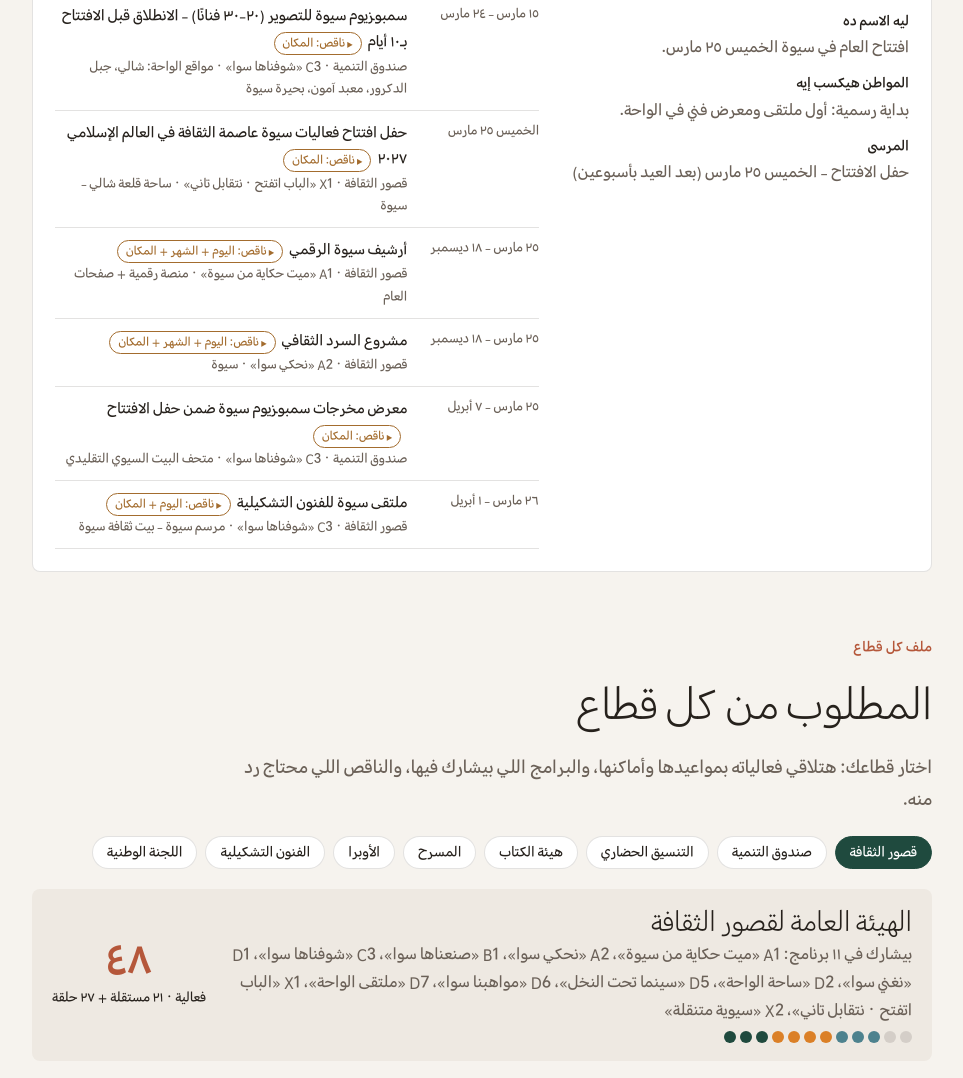
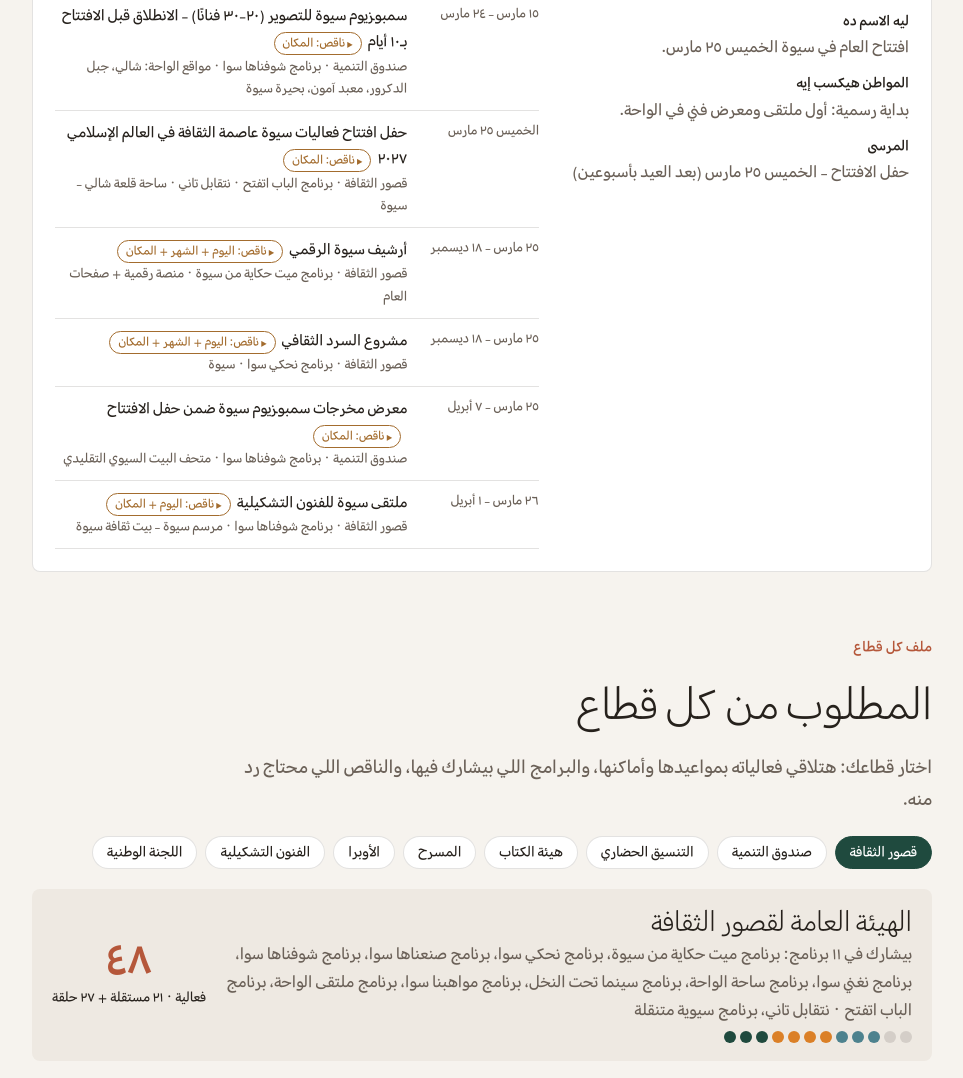
Before and after one commit to samisamour-creator/sawa-project-2027, a plain HTML site: page index.html in a window 1280 px wide. Shown: the part 5321-6399 px from the top of the page, without its empty margins (34-997 px from the left). Drawn offline with Linux system fonts and the light colour scheme.

Commit message:
Update program labels

```diff
--- a/index.html
+++ b/index.html
@@ -292,7 +292,7 @@ function showTrack(t) {
   document.querySelectorAll(".track").forEach((b) => b.setAttribute("aria-expanded", b.dataset.t === t ? "true" : "false"));
   document.getElementById("progs").innerHTML = DATA.progs.filter((p) => p.t === t).map((p) => {
     const ev = DATA.ev.filter((e) => e.p === p.id); const ss = ORDER.filter((s) => ev.some((e) => e.s === s));
-    return `<div class="prog"><div class="h"><span class="id" style="color:${TCOL[t]}">${p.id}</span><span class="nm">${esc(p.n)}</span><span class="sb">${esc(p.sub)}</span><span class="cnt">${AR(ev.length)} فعالية</span></div>
+    return `<div class="prog"><div class="h"><span class="nm">برنامج ${esc(p.n)}</span><span class="sb">${esc(p.sub)}</span><span class="cnt">${AR(ev.length)} فعالية</span></div>
       <div class="meta"><b>بمشاركة:</b> ${ss.map((s) => SHORT[s]).join("، ")}</div><div class="meta"><b>الإرث:</b> ${esc(p.leg)}</div></div>`; }).join("");
 }
 document.querySelectorAll(".track").forEach((b) => b.addEventListener("click", () => showTrack(b.dataset.t)));
@@ -306,7 +306,7 @@ function showMonth(mm) {
   mbox.querySelectorAll(".mo").forEach((b) => b.setAttribute("aria-pressed", +b.dataset.m === mm ? "true" : "false"));
   document.getElementById("mcard").innerHTML = `<div><div class="eyebrow" style="color:${SEAS(mm)}">${MON[mm]} ٢٠٢٧ · ${AR(ev.length)} فعالية</div><h3 style="color:${SEAS(mm)}">${m.th}</h3>
     <dl><dt>ليه الاسم ده</dt><dd>${esc(m.why)}</dd><dt>المواطن هيكسب إيه</dt><dd>${esc(m.gain)}</dd><dt>المرسى</dt><dd>${esc(m.anchor)}</dd></dl></div>
-    <ul class="evlist">${ev.map((e) => `<li><span class="d">${range(e)}</span><span>${esc(e.n)}${tags(e)}<span class="s">${SHORT[e.s]} · ${e.p} «${esc(PROG[e.p].n)}» · ${esc(e.pl)}</span></span></li>`).join("")}</ul>`;
+    <ul class="evlist">${ev.map((e) => `<li><span class="d">${range(e)}</span><span>${esc(e.n)}${tags(e)}<span class="s">${SHORT[e.s]} · برنامج ${esc(PROG[e.p].n)} · ${esc(e.pl)}</span></span></li>`).join("")}</ul>`;
 }
 mbox.querySelectorAll(".mo").forEach((b) => b.addEventListener("click", () => showMonth(+b.dataset.m)));
 showMonth(3);
@@ -320,7 +320,7 @@ function showSector(s) {
   curS = s; sb.querySelectorAll(".chip").forEach((b) => b.setAttribute("aria-pressed", b.dataset.s === s ? "true" : "false"));
   try { localStorage.setItem("siwa-sector", s); } catch (e) {}
   const ev = DATA.ev.filter((e) => e.s === s); const sg = ev.filter((e) => !e.ep).length; const ms = [...new Set(ev.map((e) => e.m))]; const ps = [...new Set(ev.map((e) => e.p))].sort();
-  document.getElementById("sechead").innerHTML = `<div><h3>${SEC[s]}</h3><p style="color:var(--muted)">بيشارك في ${ps.length === 2 ? "برنامجين" : AR(ps.length) + " " + (ps.length === 1 || ps.length > 10 ? "برنامج" : "برامج")}: ${ps.map((p) => `${p} «${esc(PROG[p].n)}»`).join("، ")}</p>
+  document.getElementById("sechead").innerHTML = `<div><h3>${SEC[s]}</h3><p style="color:var(--muted)">بيشارك في ${ps.length === 2 ? "برنامجين" : AR(ps.length) + " " + (ps.length === 1 || ps.length > 10 ? "برنامج" : "برامج")}: ${ps.map((p) => `برنامج ${esc(PROG[p].n)}`).join("، ")}</p>
     <div class="dots" aria-label="شهور النشاط">${MON.slice(1).map((n, i) => `<span title="${n}" style="${ms.includes(i + 1) ? "background:" + SEAS(i + 1) : ""}"></span>`).join("")}</div></div>
     <div class="num"><b>${AR(ev.length)}</b><small>فعالية${ev.length > sg ? ` · ${AR(sg)} مستقلة + ${AR(ev.length - sg)} حلقة` : ""}</small></div>`;
   mf.innerHTML = `<option value="0">كل الشهور</option>` + ms.sort((a, b) => a - b).map((m) => `<option value="${m}">${MON[m]}</option>`).join("");
@@ -334,7 +334,7 @@ function showSector(s) {
 function renderSector() {
   const m = +mf.value; const ev = DATA.ev.filter((e) => e.s === curS && (!m || e.m === m)).sort((a, b) => a.a.localeCompare(b.a));
   document.getElementById("fcount").textContent = `${AR(ev.length)} فعالية`;
-  document.getElementById("sectbody").innerHTML = ev.map((e) => `<tr><td class="d">${range(e)}</td><td><b>${esc(e.n)}</b>${tags(e)}<span class="pl">${esc(e.pl)}</span></td><td style="color:${TCOL[e.t]};white-space:nowrap">${e.p} · ${esc(PROG[e.p].n)}</td></tr>`).join("");
+  document.getElementById("sectbody").innerHTML = ev.map((e) => `<tr><td class="d">${range(e)}</td><td><b>${esc(e.n)}</b>${tags(e)}<span class="pl">${esc(e.pl)}</span></td><td style="color:${TCOL[e.t]};white-space:nowrap">برنامج ${esc(PROG[e.p].n)}</td></tr>`).join("");
 }
 mf.addEventListener("change", renderSector);
 sb.querySelectorAll(".chip").forEach((b) => b.addEventListener("click", () => showSector(b.dataset.s)));
```
